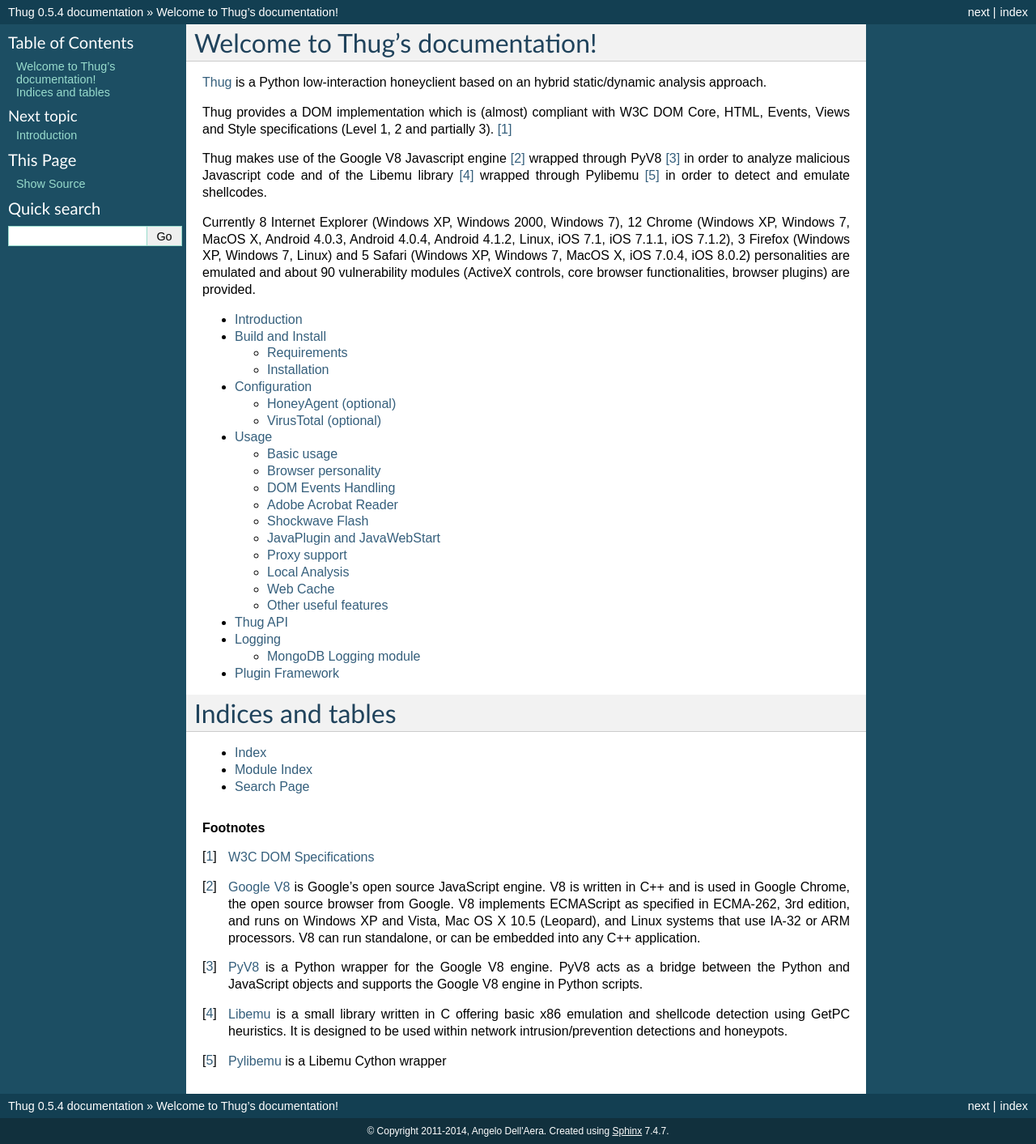
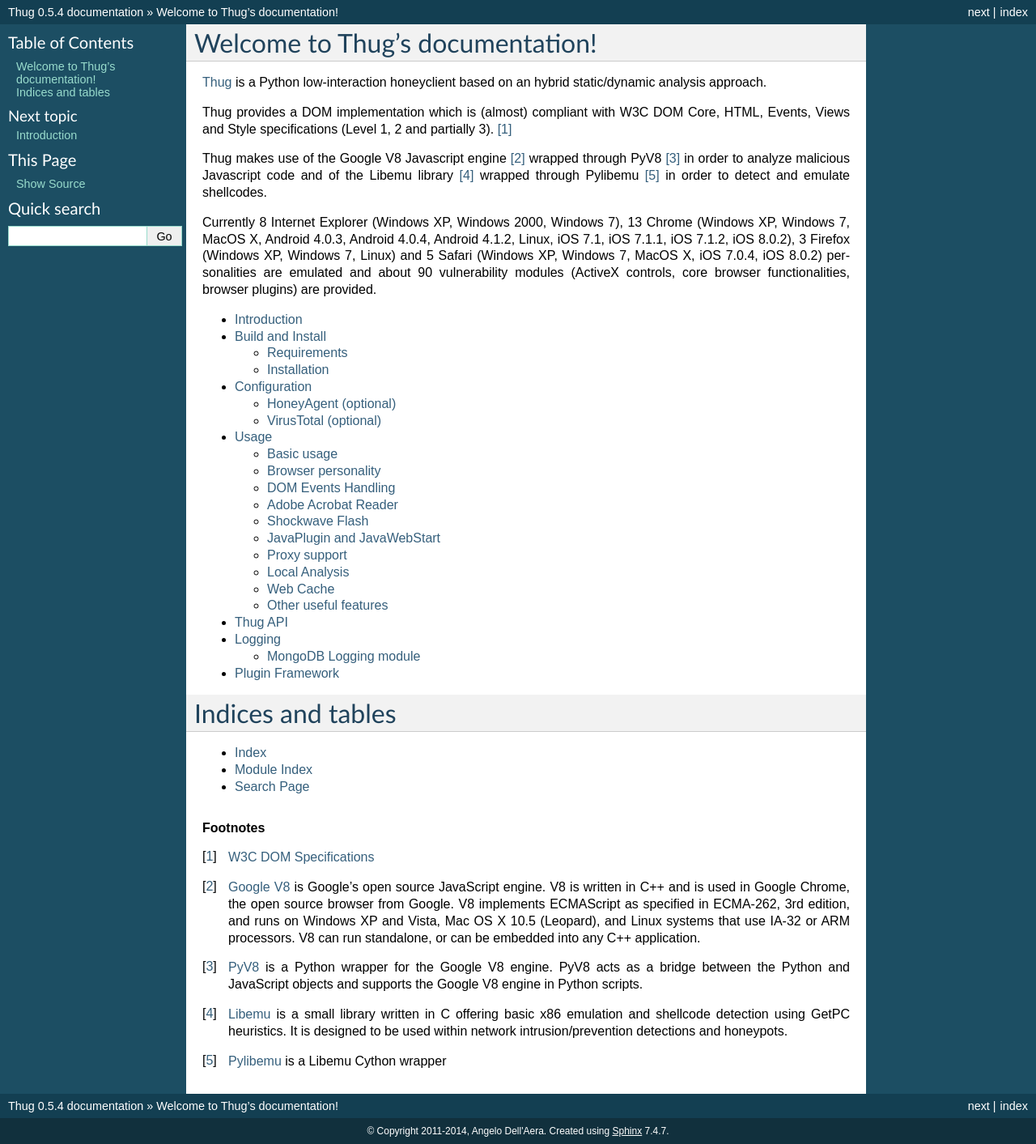
Before and after one commit to buffer/thug, a Sphinx documentation site: the page built from doc/source/index.rst, in a window 1280 px wide. Shown: the whole page at 81% size. Built offline with Sphinx 7.4.7, drawn with Linux system fonts in a browser that asks for light colours.

Commit message:
Updated documentation

```diff
--- a/doc/source/index.rst
+++ b/doc/source/index.rst
@@ -16,11 +16,11 @@
 analyze malicious Javascript code and of the Libemu library [#f4]_ wrapped through Pylibemu [#f5]_
 in order to detect and emulate shellcodes.
 
-Currently 8 Internet Explorer (Windows XP, Windows 2000, Windows 7), 12 Chrome (Windows XP,
+Currently 8 Internet Explorer (Windows XP, Windows 2000, Windows 7), 13 Chrome (Windows XP,
 Windows 7, MacOS X, Android 4.0.3, Android 4.0.4, Android 4.1.2, Linux, iOS 7.1, iOS 7.1.1,
-iOS 7.1.2), 3 Firefox (Windows XP, Windows 7, Linux) and 5 Safari (Windows XP, Windows 7,
-MacOS X, iOS 7.0.4, iOS 8.0.2) personalities are emulated and about 90 vulnerability modules
-(ActiveX controls, core browser functionalities, browser plugins) are provided.
+iOS 7.1.2, iOS 8.0.2), 3 Firefox (Windows XP, Windows 7, Linux) and 5 Safari (Windows XP,
+Windows 7, MacOS X, iOS 7.0.4, iOS 8.0.2) personalities are emulated and about 90 vulnerability
+modules (ActiveX controls, core browser functionalities, browser plugins) are provided.
 
 .. toctree::
    :maxdepth: 2
--- a/doc/source/usage.rst
+++ b/doc/source/usage.rst
@@ -91,6 +91,7 @@
             ipadchrome33            Chrome 33.0.1750.21     (iPad, iOS 7.1)
             ipadchrome35            Chrome 35.0.1916.41     (iPad, iOS 7.1.1)
             ipadchrome37            Chrome 37.0.2062.52     (iPad, iOS 7.1.2)
+            ipadchrome38            Chrome 38.0.2125.59     (iPad, iOS 8.0.2)
 
 Let's start with a first basic real-world example: a Blackhole exploit kit.
 
```
Also changed, not shown: README.md (+1 -0 lines).
